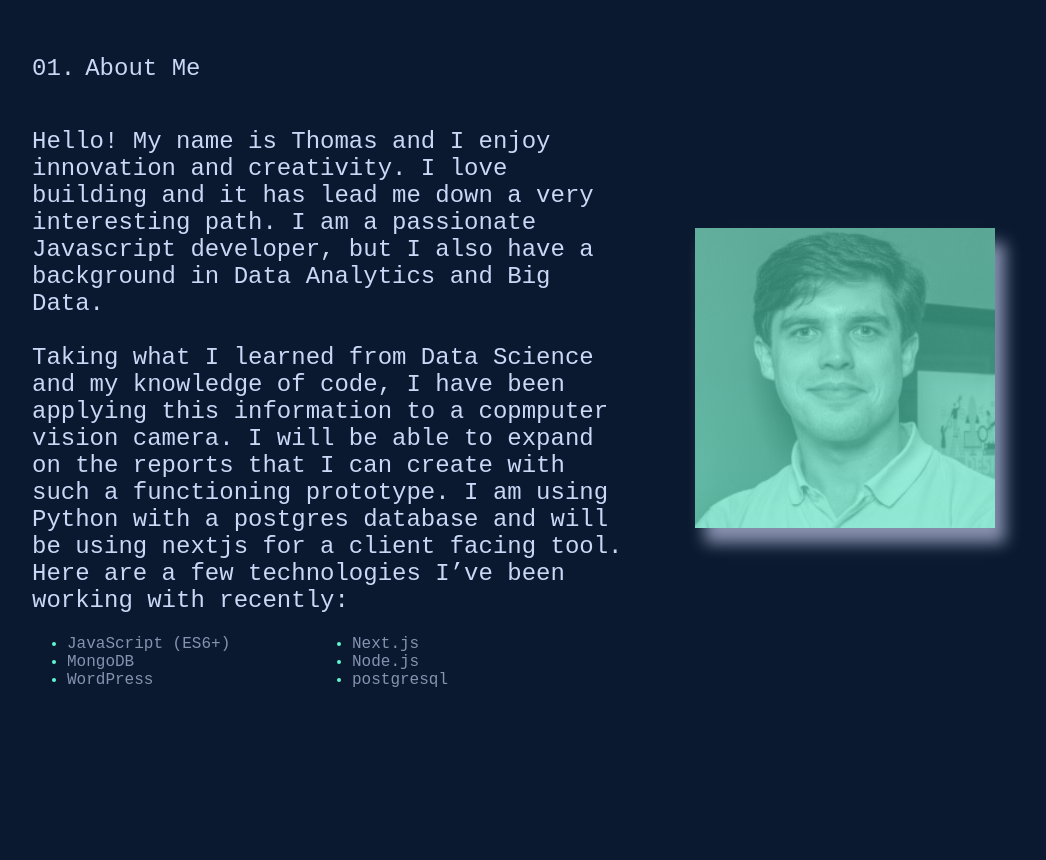
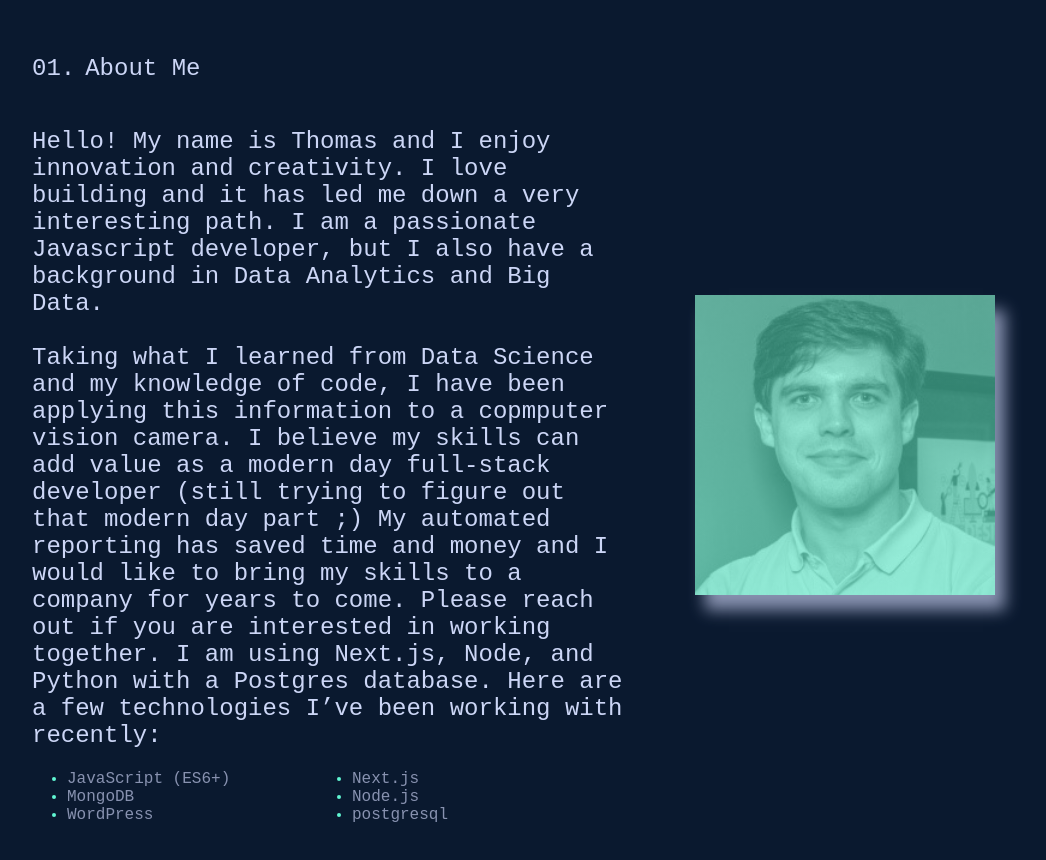
Before and after one commit to zep1994/thomas-matlock, a Next.js app in the folder frontend/: page / in a window 1280 px wide. Shown: the part 1280-2140 px from the top of the page, without its empty margins (113-1159 px from the left). Built offline with nearby package versions, Linux system fonts and the light colour scheme.

Commit message:
Update index.js

```diff
--- a/frontend/pages/index.js
+++ b/frontend/pages/index.js
@@ -137,17 +137,18 @@ export default function Home() {
                   <br />
                   <p className={styles.descript}>
                     Hello! My name is Thomas and I enjoy innovation and
-                    creativity. I love building and it has lead me down a very
+                    creativity. I love building and it has led me down a very
                     interesting path. I am a passionate Javascript developer,
                     but I also have a background in Data Analytics and Big Data.
                     <br />
                     <br />
                     Taking what I learned from Data Science and my knowledge of
                     code, I have been applying this information to a copmputer
-                    vision camera. I will be able to expand on the reports that
-                    I can create with such a functioning prototype. I am using
-                    Python with a postgres database and will be using nextjs for
-                    a client facing tool. Here are a few technologies I’ve been
+                    vision camera. I believe my skills can add value as a modern day
+                    full-stack developer (still trying to figure out that modern day part ;)
+                    My automated reporting has saved time and money and I would like to bring my skills
+                    to a company for years to come. Please reach out if you are interested in working together.
+                    I am using Next.js, Node, and Python with a Postgres database. Here are a few technologies I’ve been
                     working with recently:
                   </p>
                   <ul>
```
